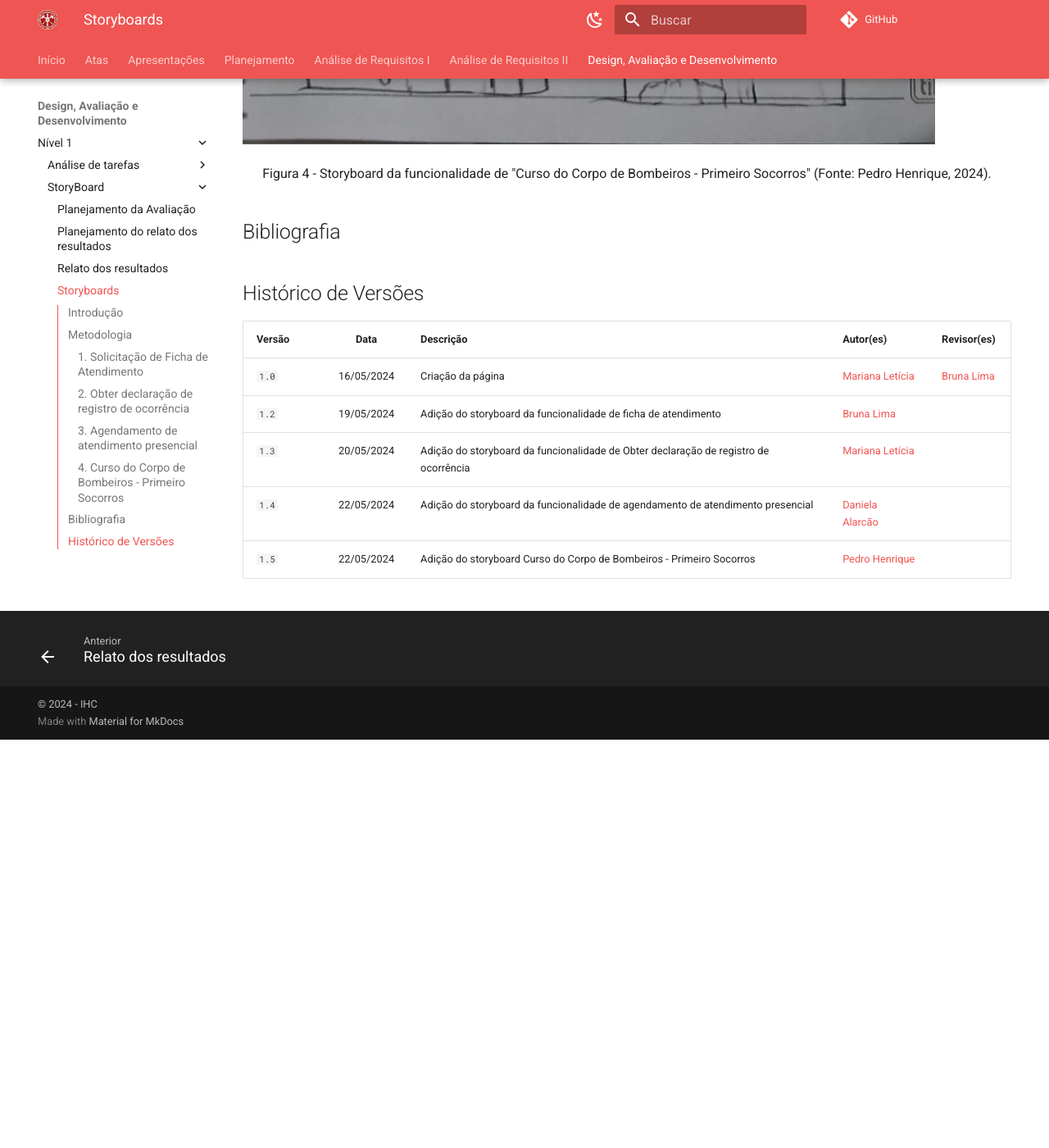
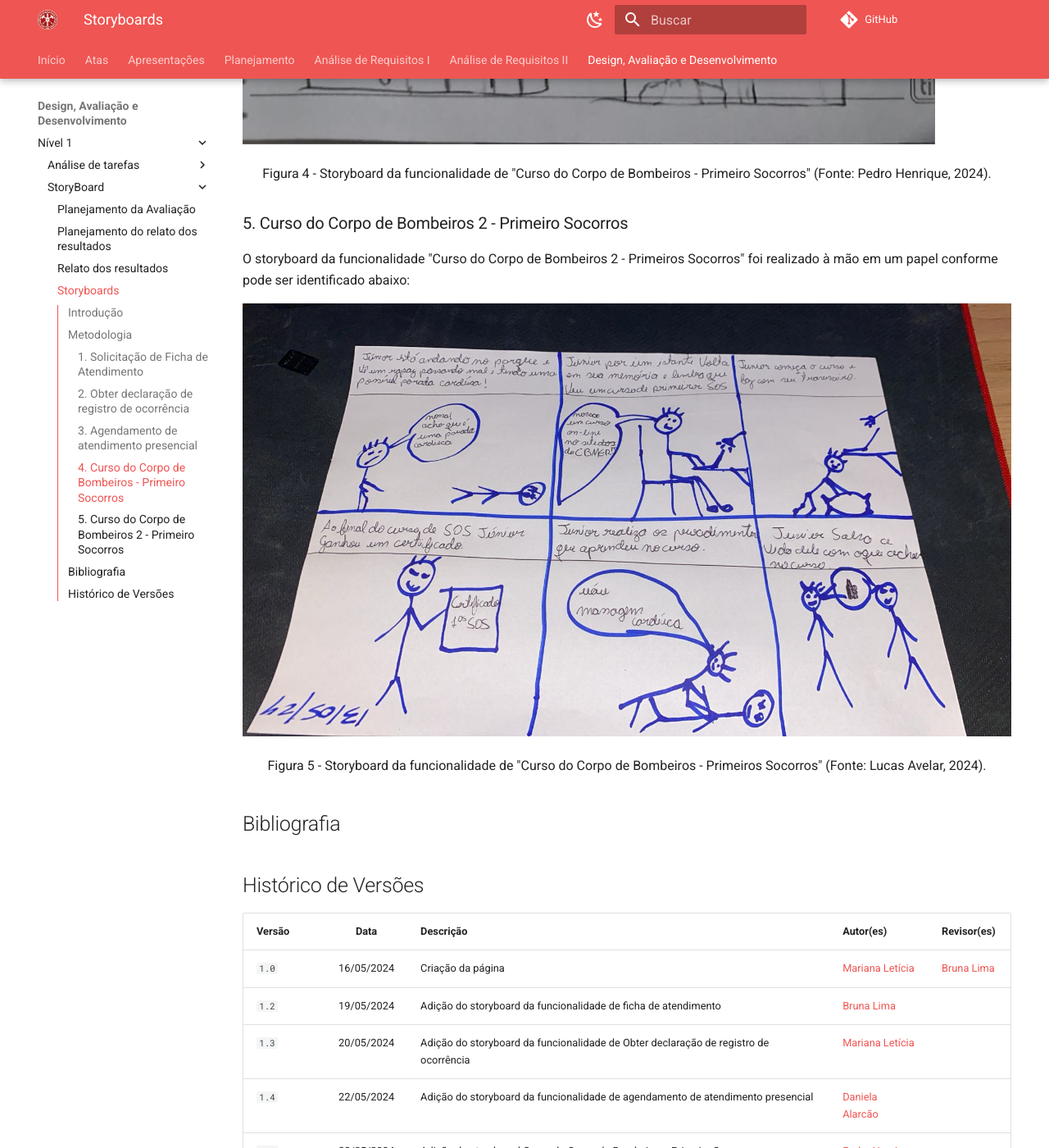
Before and after one commit to Interacao-Humano-Computador/2024.1-CBMERJ, an MkDocs documentation site: the page built from docs/design_avaliacao_desenvolvimento/nivel_1/story_board/storyboards.md, in a window 1280 px wide and 1400 px high, scrolled down 5715 px. Shown: the whole window at 82% size. Built offline with MkDocs 1.6.1 and Material for MkDocs 9.7.7, drawn with Linux system fonts in a browser that asks for light colours; comment, search, counter and statistics services are not loaded; before the commit the page ends 6617 px from its top, so only the background shows below that; some of the changed text lies outside the part shown.

Commit message:
Correções

```diff
--- a/docs/design_avaliacao_desenvolvimento/nivel_1/story_board/storyboards.md
+++ b/docs/design_avaliacao_desenvolvimento/nivel_1/story_board/storyboards.md
@@ -25,10 +25,16 @@ O storyboard da funcionalidade de agendamento de atendimento presencial foi feit
 <p align="center">Figura 3 - Storyboard da funcionalidade de "Agendamento de Atendimento Presencial" (Fonte: Daniela Alarcão, 2024). </p>
 
 ### 4. Curso do Corpo de Bombeiros - Primeiro Socorros
-O storyboard da funcionalidade "Curso do Corpo de Bombeiro - Primeiro Socorros" foi realizado à mão em um papel conforme pode ser identificado abaixo:
+O storyboard da funcionalidade "Curso do Corpo de Bombeiros - Primeiros Socorros" foi realizado à mão em um papel conforme pode ser identificado abaixo:
 
 ![](img/StoryboardCursoCB.png)
 <p align="center">Figura 4 - Storyboard da funcionalidade de "Curso do Corpo de Bombeiros - Primeiro Socorros" (Fonte: Pedro Henrique, 2024). </p>
+
+### 5. Curso do Corpo de Bombeiros 2 - Primeiro Socorros
+O storyboard da funcionalidade "Curso do Corpo de Bombeiros 2 - Primeiros Socorros" foi realizado à mão em um papel conforme pode ser identificado abaixo:
+
+![](img/StoryboardLucas.jpg)
+<p align="center">Figura 5 - Storyboard da funcionalidade de "Curso do Corpo de Bombeiros - Primeiros Socorros" (Fonte: Lucas Avelar, 2024). </p>
 
 ## Bibliografia
 
```
Also changed, not shown: docs/design_avaliacao_desenvolvimento/nivel_1/story_board/planejamento_relato_resultados.md (+3 -3 lines), docs/design_avaliacao_desenvolvimento/nivel_1/story_board/img/StoryboardLucas.jpg (added).
